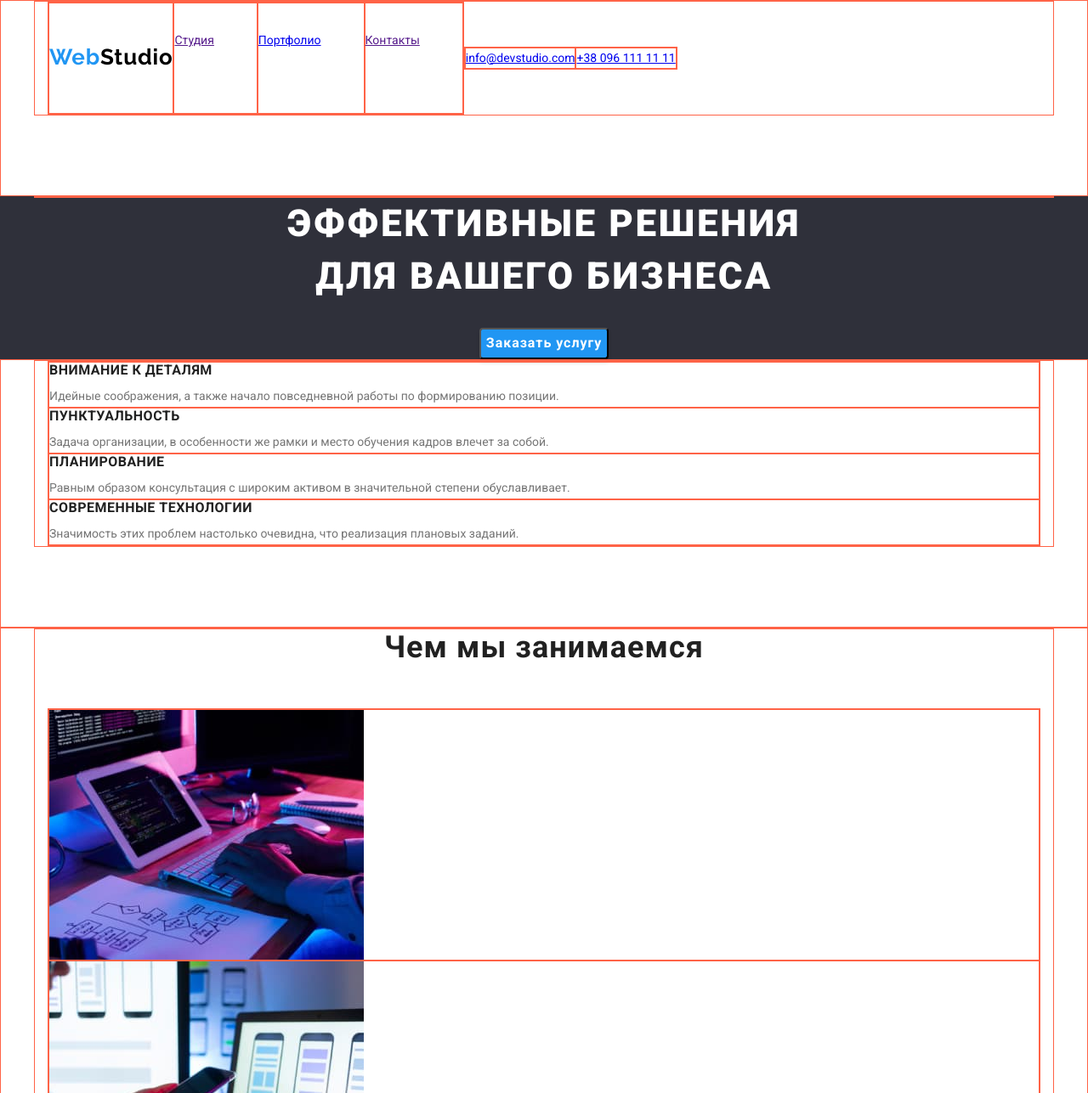
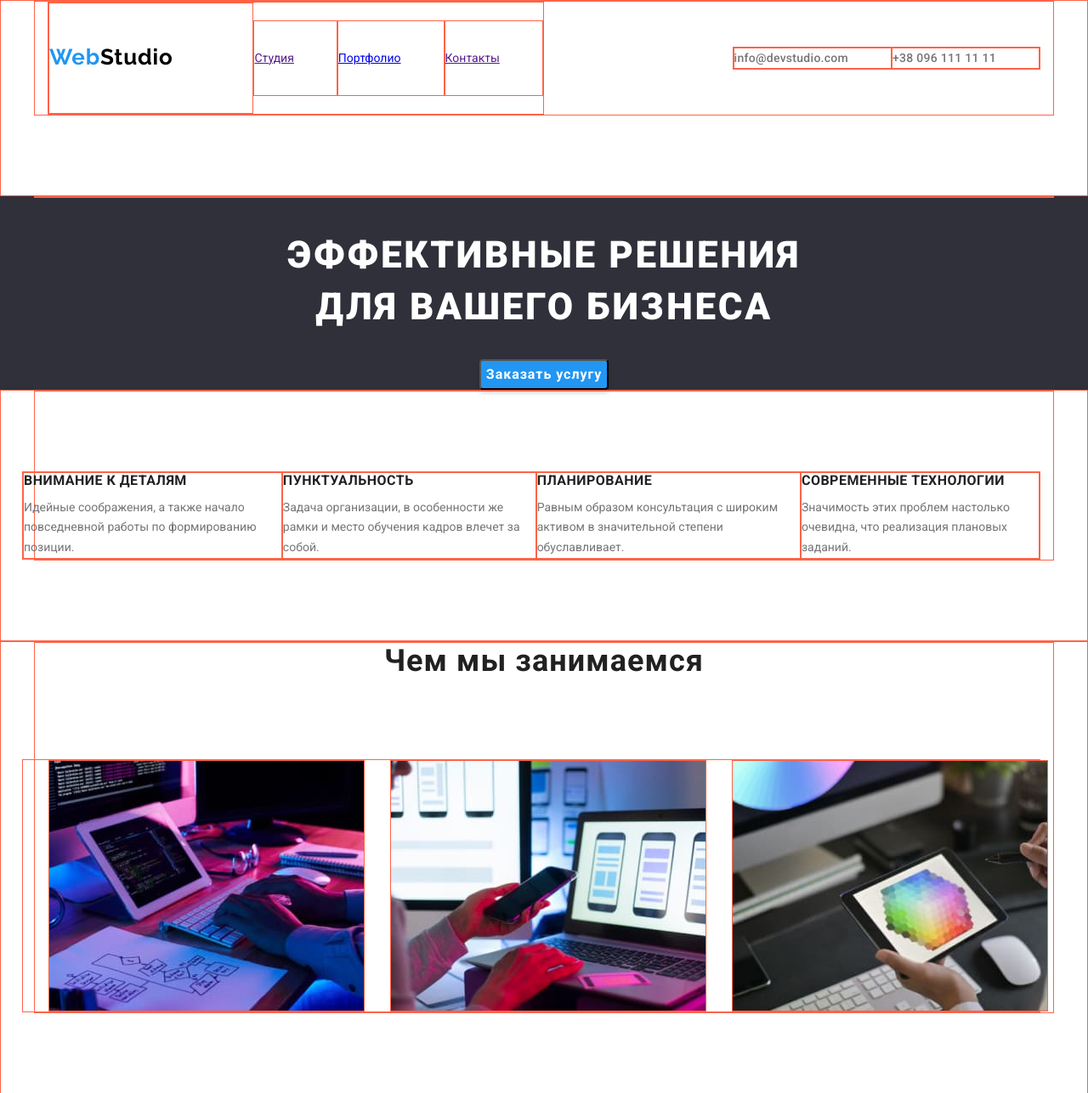
Before and after one commit to Anna-Mikh/goit-markup-hw-03, a plain HTML site: page index.html in a window 1280 px wide. Shown: the top 1287 px of the page at 85% size. Drawn offline with nearby package versions, Linux system fonts and the light colour scheme.

Commit message:
пытаюсь разобраться с flex

```diff
--- a/css/style.css
+++ b/css/style.css
@@ -102,7 +102,10 @@ img {
     padding: 0;
     margin-top: 24px;
     margin-bottom: 25px;
+    margin-right: 94px;
 }
+
+
 
 .logo-half-footer {
     font-family: 'Raleway';
@@ -130,7 +133,7 @@ img {
     text-transform: uppercase;
     color: var(--accent-color);
 
-    margin-top: 0;
+    margin-top: 200;
     margin-bottom: 30px;
 }
 
@@ -166,6 +169,8 @@ img {
 .nav-title {
     list-style: none;
     display: flex;
+    justify-content: center;
+    align-items: center;
 }
 
 .nav-link {
@@ -185,10 +190,12 @@ img {
 
 .nav-secondary {
     display: flex;
+    margin-left: auto;
+
 }
 
 
-.nav-secondary .link {
+.nav-secondary-link {
     font-weight: 500;
     font-size: 14px;
     line-height: 1.14;
@@ -211,6 +218,19 @@ img {
     align-items: center;
 
 }
+
+
+.flex-container {
+    display: flex;
+    margin-top: 94px;
+    margin-left: -30px;
+}
+
+.flex-container-img {
+    flex-basis: calc(100% / 3 - 30px);
+    margin-left: 30px;
+}
+
 
 .text-title {
     color: var(--title-text-color);
@@ -304,6 +324,8 @@ img {
 
 /*Страница Portfolio*/
 
+
+
 .main-portfolio .portfolio-button {
     font-family: inherit;
     font-size: 16px;
@@ -313,7 +335,7 @@ img {
     background-color: #F5F4FA;
     cursor: pointer;
     display: inline-block;
-    margin-top: 180px;
+
     margin-bottom: 50px;
     display: inline;
 }
@@ -324,6 +346,15 @@ img {
     background-color: var(--sekondary-color);
 }
 
+.button-list {
+    display: flex;
+    align-items: center;
+    justify-content: center;
+}
+
+.button-list:not(:last-child) {
+    margin-right: 8px;
+}
 
 .text-title-portfolio {
     font-weight: 700;
--- a/index.html
+++ b/index.html
@@ -47,7 +47,7 @@
         <div class="container">
         <!-- скрытый заголовок -->
         <h2 class="visually-hidden">Особенности</h2>
-        <ul>
+        <ul class="flex-container">
             <li>
                 <h3 class="text-title">Внимание к деталям</h3>
                 <p class="text">Идейные соображения, а также начало повседневной работы по формированию позиции.</p>
@@ -71,14 +71,14 @@
     <section class="section">
         <div class="container">
         <h2 class="title">Чем мы занимаемся</h2>
-        <ul>
-            <li>
+        <ul class="flex-container">
+            <li class="flex-container-img">
                 <img src="images/foto1.jpg" alt="мужчина печатает на компьютере" width="370">
             </li>
-            <li>
+            <li class="flex-container-img">
                 <img src="images/foto2.jpg" alt="девушка держит в руках телефон" width="370">
             </li>
-            <li>
+            <li class="flex-container-img">
                 <img src="images/foto3.jpg" alt="мужчина держит планшет" width="370">
             </li>
         </ul>
```
Also changed, not shown: portfolio.html (+3 -4 lines).
